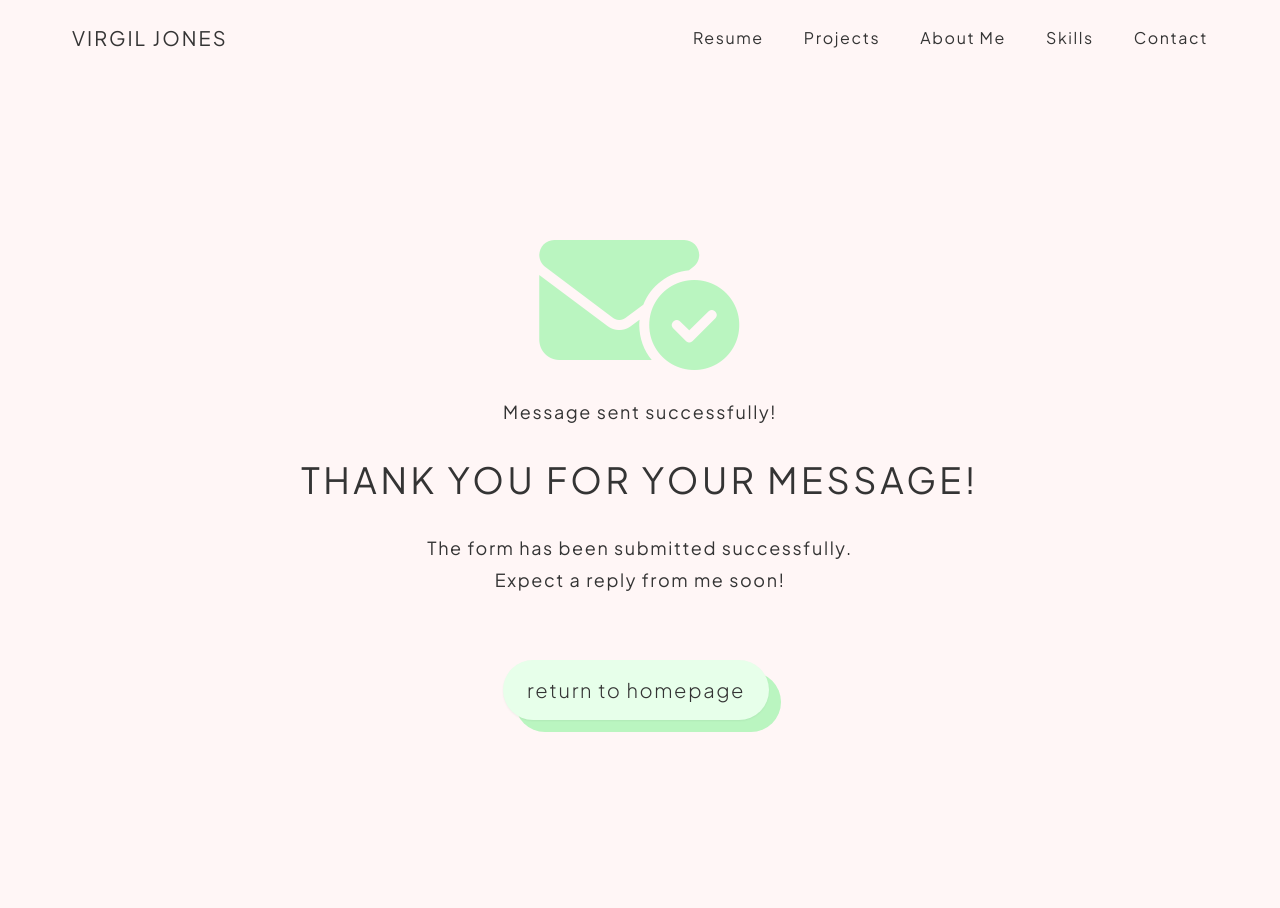
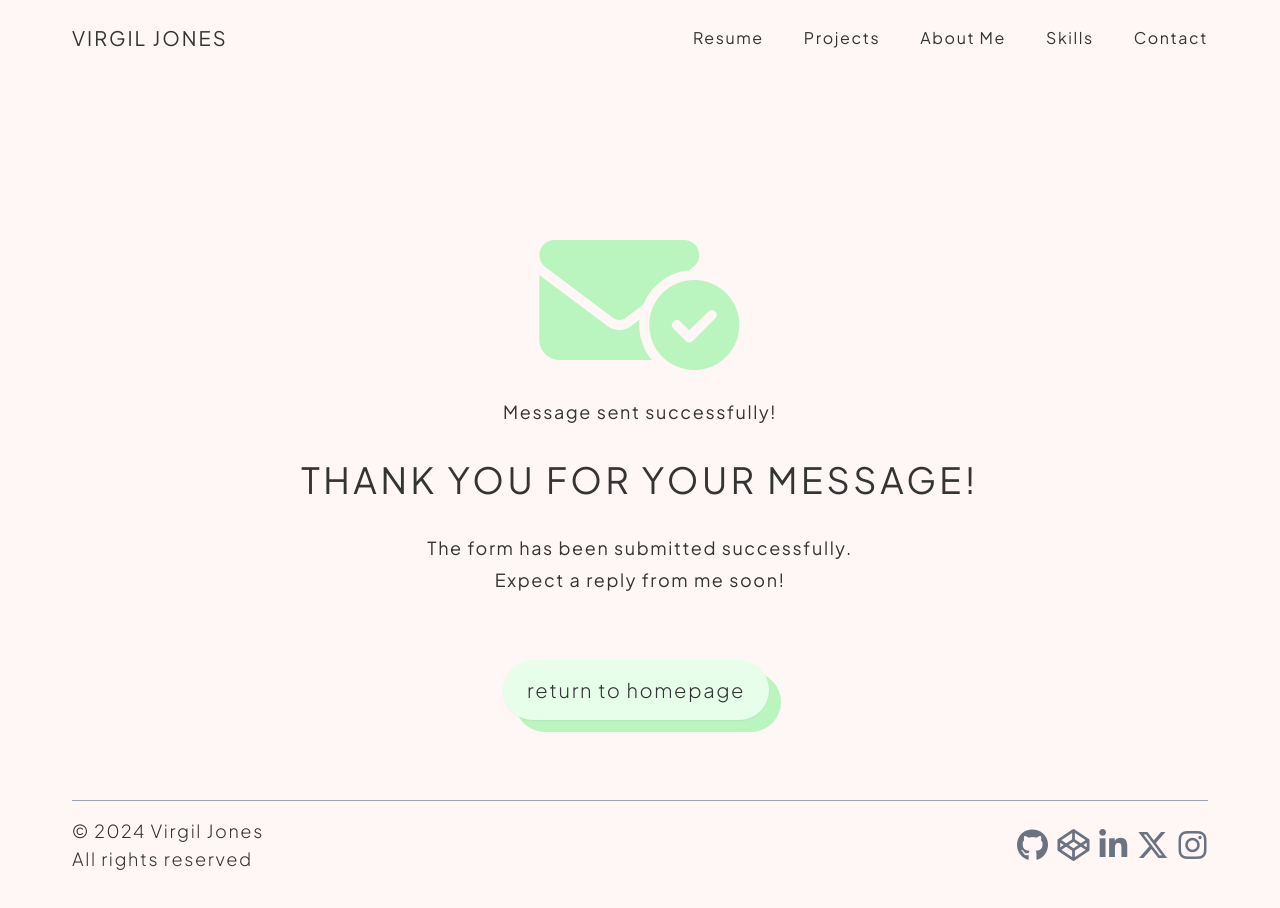
Before and after one commit to vejtheguy/portfolio, a website: page docs/pages/thank-you.html in a window 1280 px wide. Before the commit the page ends 800 px from the top, so only its background shows below. Drawn offline with nearby package versions, Linux system fonts and the light colour scheme.

Commit message:
feat: add footer with icons and links

```diff
--- a/docs/pages/thank-you.html
+++ b/docs/pages/thank-you.html
@@ -11,7 +11,9 @@
       crossorigin="anonymous"
     ></script>
   </head>
-  <body class="bg-pastel-pink font-custom text-pastel-gray tracking-widest">
+  <body
+    class="bg-pastel-pink font-custom text-pastel-gray tracking-widest flex flex-col min-h-screen"
+  >
     <!-- Main navigation -->
     <header class="sticky top-0 z-50">
       <nav
@@ -148,7 +150,7 @@
     </header>
     <!-- Main content section -->
     <main
-      class="container mt-20 lg:mt-36 flex flex-col justify-center items-center"
+      class="container mt-20 lg:mt-36 flex flex-col justify-center items-center flex-grow"
     >
       <i
         class="fa-solid fa-envelope-circle-check fa-10x fa-bounce text-pastel-green-shadow"
@@ -175,5 +177,52 @@
         </button>
       </a>
     </main>
+    <!-- Footer -->
+    <footer
+      class="mt-20 mb-52 container justify-end"
+      x-data="{ year: new Date().getFullYear() }"
+    >
+      <span class="w-full block h-[1px] bg-gray-400"></span>
+      <div
+        class="flex flex-col lg:flex-row justify-between items-stat lg:items-center gap-8 mt-4"
+      >
+        <div>
+          <p class="text-lg font-light">
+            &copy; <span x-text="year"></span> Virgil Jones
+          </p>
+          <p class="text-lg font-light">All rights reserved</p>
+        </div>
+        <div class="flex gap-2">
+          <a href="https://github.com/vejtheguy" target="_blank">
+            <i
+              class="fa-brands fa-github fa-2xl text-gray-500 hover:text-pastel-hot-pink transition cursor-pointer"
+            ></i>
+          </a>
+          <a href="https://codepen.io/vejtheguy" target="_blank"
+            ><i
+              class="fa-brands fa-codepen fa-2xl text-gray-500 hover:text-pastel-hot-pink transition cursor-pointer"
+            ></i
+          ></a>
+          <a
+            href="https://www.linkedin.com/in/virgil-elliot-jones/"
+            target="_blank"
+          >
+            <i
+              class="fa-brands fa-linkedin-in fa-2xl text-gray-500 hover:text-pastel-hot-pink transition cursor-pointer"
+            ></i>
+          </a>
+          <a href="https://twitter.com/aworthlessgamer" target="_blank">
+            <i
+              class="fa-brands fa-x-twitter fa-2xl text-gray-500 hover:text-pastel-hot-pink transition cursor-pointer"
+            ></i>
+          </a>
+          <a href="https://instagram.com/vejtheguy" target="_blank">
+            <i
+              class="fa-brands fa-instagram fa-2xl text-gray-500 hover:text-pastel-hot-pink transition cursor-pointer"
+            ></i>
+          </a>
+        </div>
+      </div>
+    </footer>
   </body>
 </html>
```
Also changed, not shown: docs/index.html (+47 -0 lines), docs/style.css.
